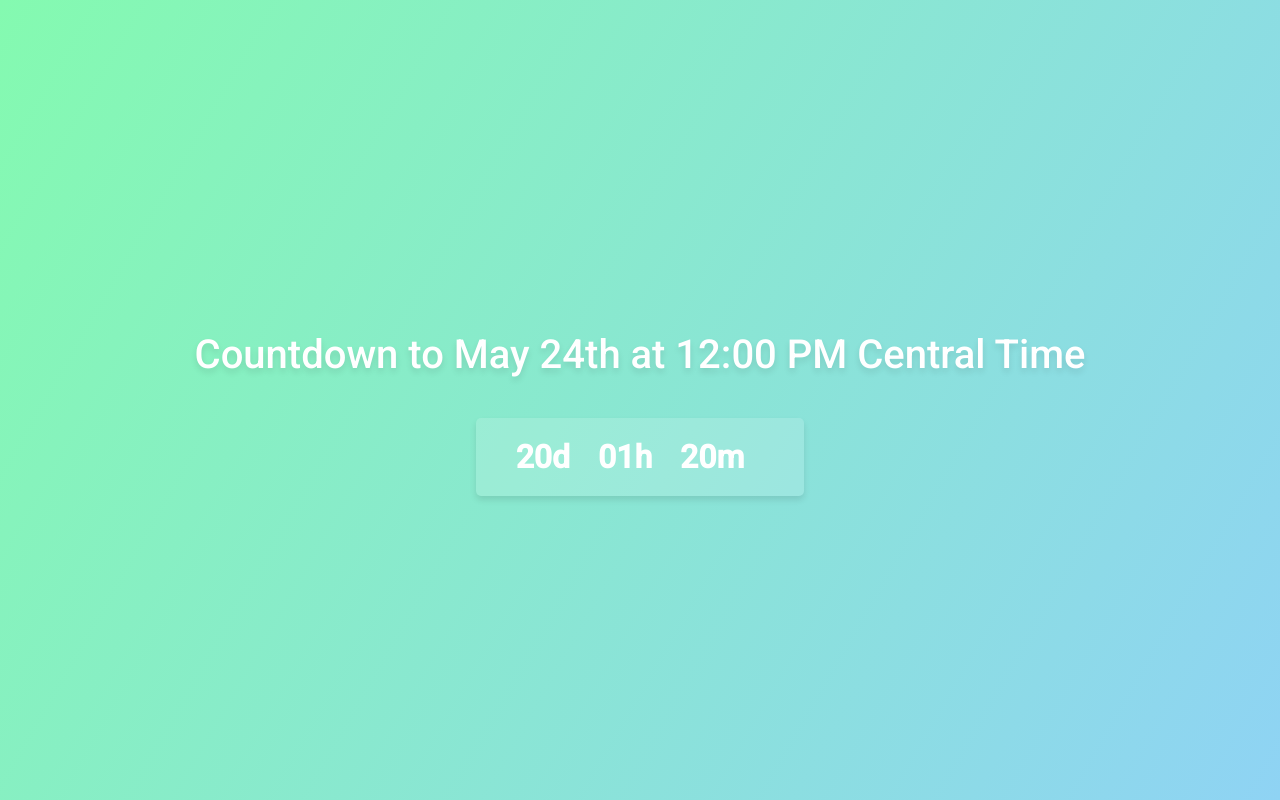
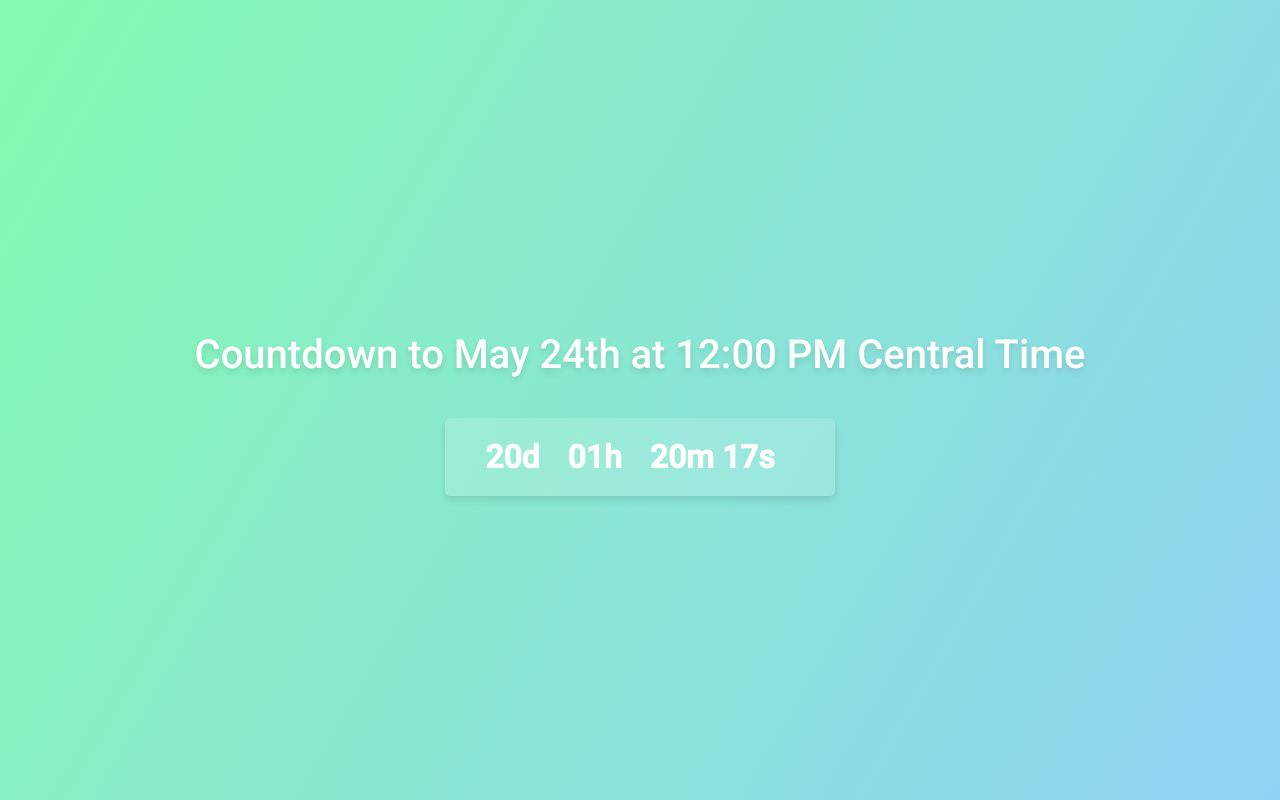
Before and after one commit to Josh1billion/countdown, a plain HTML site: page index.html in a window 1280 px wide. Drawn offline with Linux system fonts and the light colour scheme.

Commit message:
add seconds

```diff
--- a/index.html
+++ b/index.html
@@ -3,7 +3,7 @@
 <head>
     <meta charset="UTF-8">
     <meta name="viewport" content="width=device-width, initial-scale=1.0">
-    <title>Snazzy Countdown Timer</title>
+    <title>Flight Countdown Timer</title>
     <style>
         @import url('https://fonts.googleapis.com/css2?family=Roboto:wght@300;400;500&display=swap');
 
@@ -65,7 +65,7 @@
             const minutes = Math.floor((timeRemaining % (1000 * 60 * 60)) / (1000 * 60));
             const seconds = Math.floor((timeRemaining % (1000 * 60)) / 1000);
 
-            countdownDisplay.innerHTML = `${days.toString().padStart(2, '0')}d <span></span> ${hours.toString().padStart(2, '0')}h <span></span> ${minutes.toString().padStart(2, '0')}m <span></span
+            countdownDisplay.innerHTML = `${days.toString().padStart(2, '0')}d <span></span> ${hours.toString().padStart(2, '0')}h <span></span> ${minutes.toString().padStart(2, '0')}m ${seconds.toString().padStart(2, '0')}s <span></span
 
             ${seconds.toString().padStart(2, '0')}s`;
         }
```
